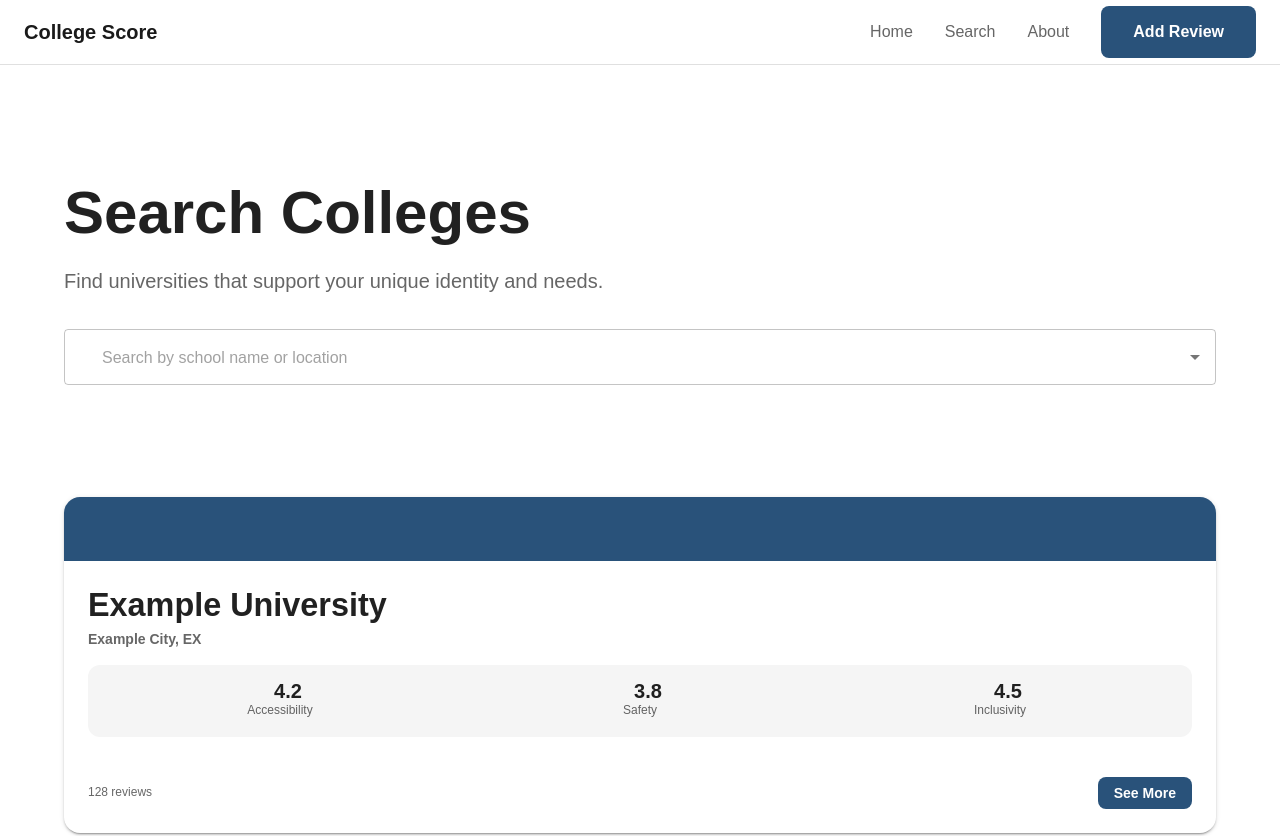
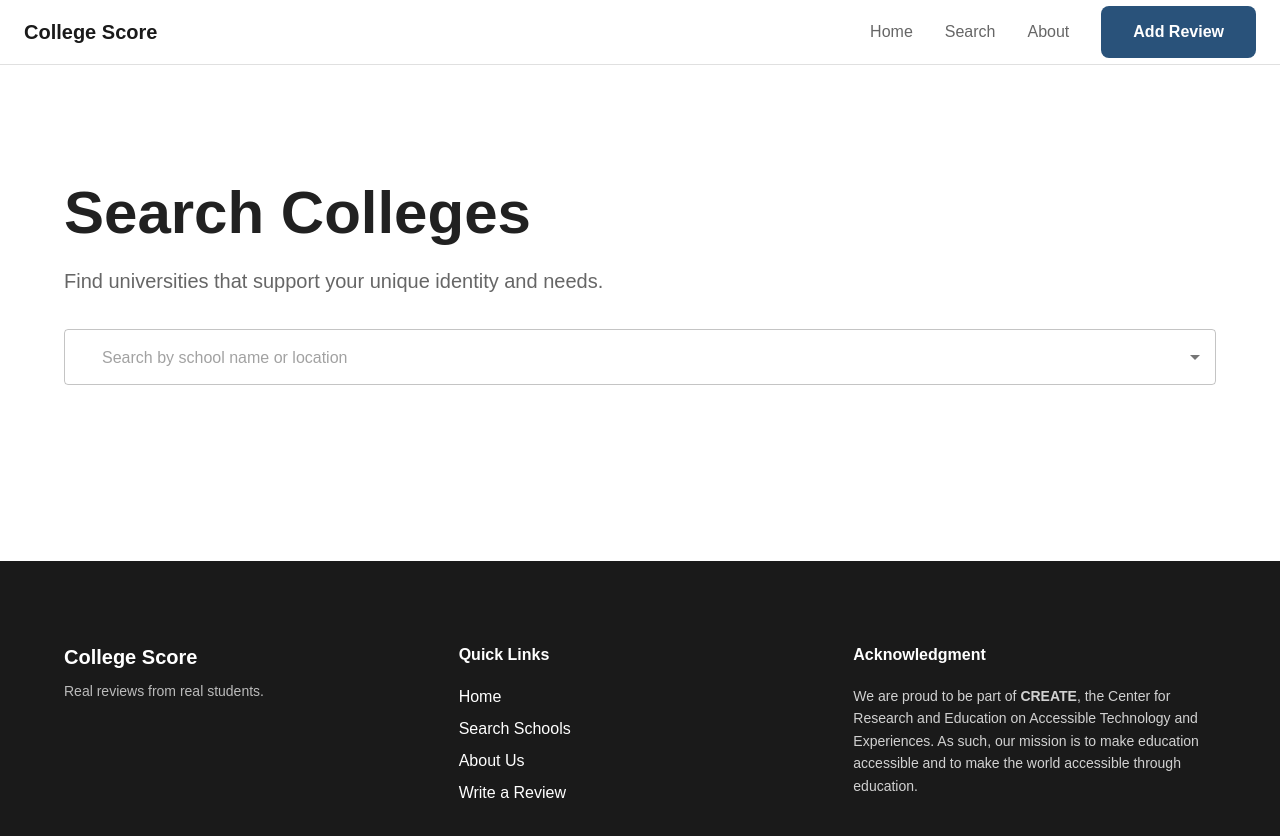
Before and after one commit to collegescore/frontend, a Next.js app: page /search in a window 1280 px wide. Shown: the top 836 px of the page. Built offline with nearby package versions, Linux system fonts and the light colour scheme; some icons are missing; what @mui/material-nextjs would draw is missing.

Commit message:
remove from search page. will add later in separate PR where I actually make a grid of them.

```diff
--- a/src/app/search/page.tsx
+++ b/src/app/search/page.tsx
@@ -4,25 +4,11 @@ import React from "react";
 import { Container, Box, Typography } from "@mui/material";
 import { UniversitySearch } from "@/components/common/UniversitySearch";
 import SearchHero from "@/components/search/Hero";
-import CollegeCard from "@/components/common/CollegeCard";
 
 export default function SearchPage() {
   return (
     <Container id="search-page" sx={{ mt: 4, mb: 8 }}>
       <SearchHero />
-      <CollegeCard
-        college={{
-          id: 1,
-          slug: "example-university-example-city-ex",
-          name: "Example University",
-          city: "Example City",
-          state: "EX",
-          a11y_overall: 4.2,
-          safety_overall: 3.8,
-          inclusivity_overall: 4.5,
-          num_reviews: 128,
-        }}
-      />
     </Container>
   );
 }
```
